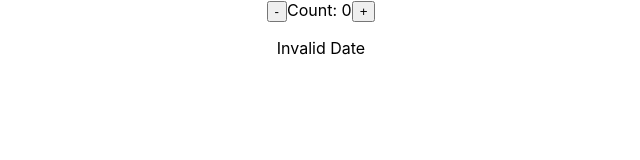
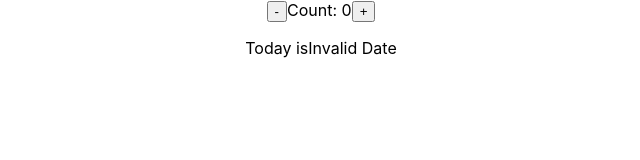
Before and after one commit to karlijones/datecounter, a React (Create React App) app: page / in a window 1280 px wide. Shown: the top 160 px of the page, without its empty margins (319-959 px from the left). Built offline with nearby package versions, Linux system fonts and the light colour scheme.

Commit message:
ternary operator

```diff
--- a/src/App.js
+++ b/src/App.js
@@ -24,7 +24,8 @@ function Counter() {
         <button onClick={() => setCount(c=>c+1)}>+</button>
       </div>
       <p>
-      {date.toDateString()}
+        <span>{count === 0 ? "Today is" : ""}</span>
+      <span>{date.toDateString()}</span>
     </p>
     </div>
   );
```
